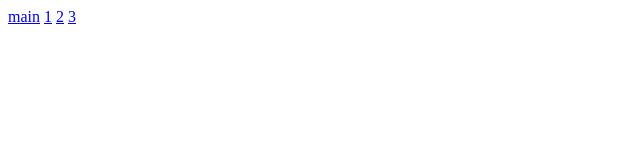
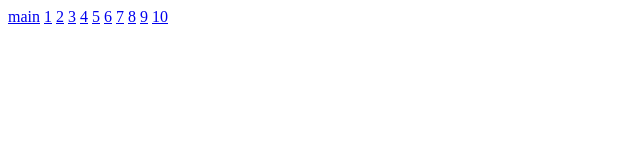
Before and after one commit to keisukehorikawa/webtest, a plain HTML site: page index.html in a window 1280 px wide. Shown: the whole page, without its empty margins (0-640 px from the left). Drawn offline with Linux system fonts and the light colour scheme.

Commit message:
Update index.html

```diff
--- a/index.html
+++ b/index.html
@@ -17,4 +17,14 @@
 
 
 
+<a href="/4/index.html">4</a>
+<a href="/5/index.html">5</a>
+<a href="/6/index.html">6</a>
+<a href="/7/index.html">7</a>
+<a href="/8/index.html">8</a>
+<a href="/9/index.html">9</a>
+<a href="/10/index.html">10</a>
+
+
+
   </body>
```
